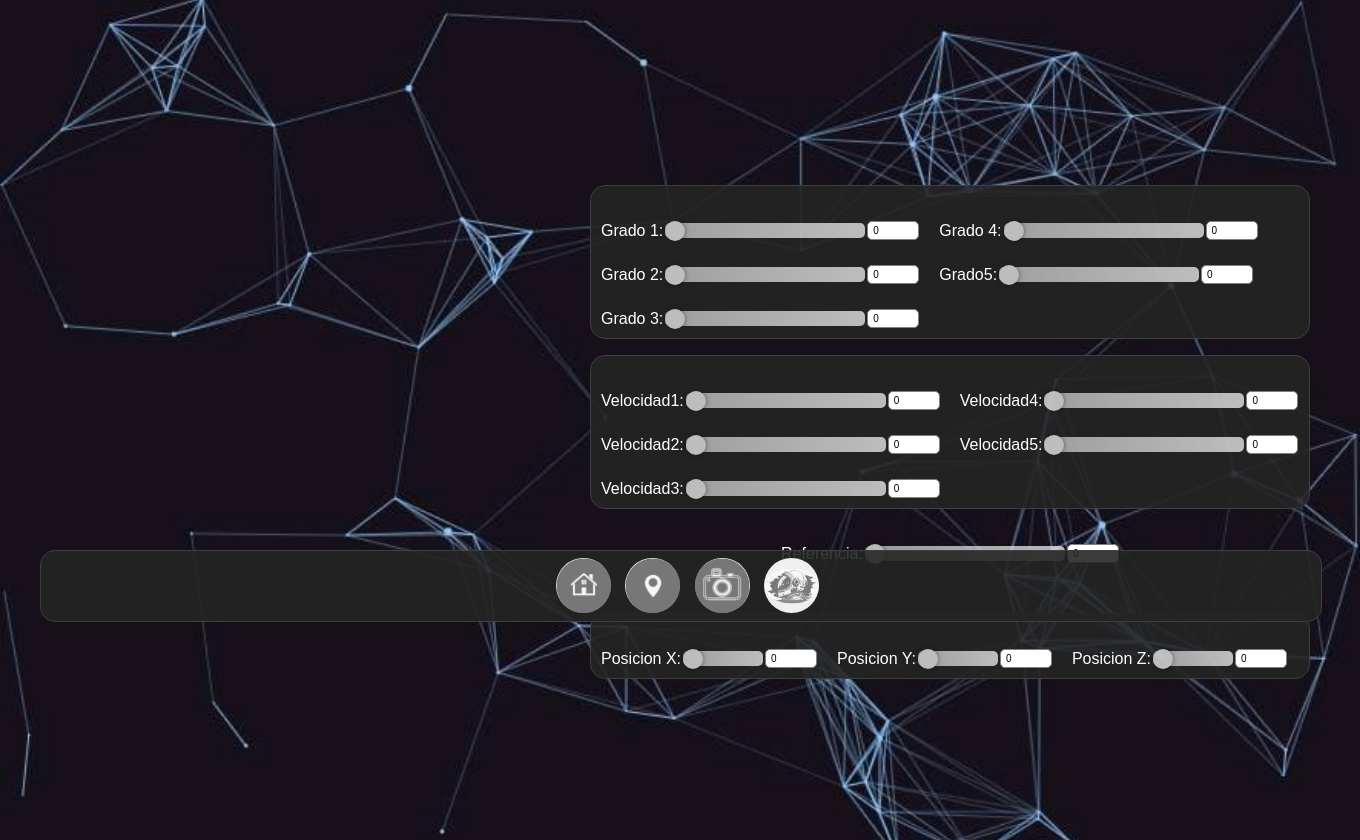
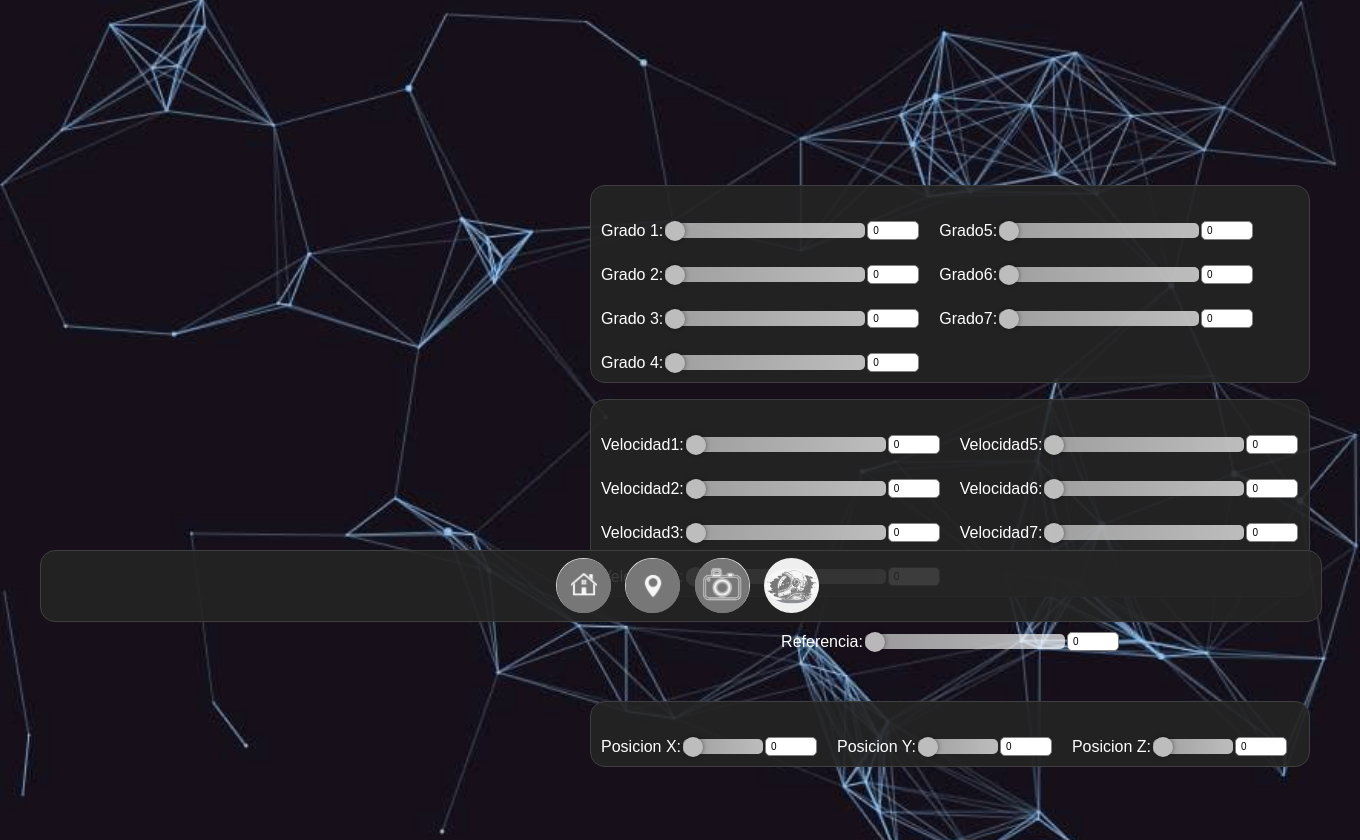
Before and after one commit to jjcountry/indexprin3, a Flask app: template templates/joybrazo.html in a window 1360 px wide. Run offline with Flask 3, Linux system fonts and the light colour scheme; the template is opened without the code that fills it, so the values that code supplies are empty.

Commit message:
seAgregaronSlader

```diff
--- a/static/js/scriptjoybrazo.js
+++ b/static/js/scriptjoybrazo.js
@@ -124,12 +124,14 @@
         angulo4: parseFloat(window.angulo4),
         angulo5: parseFloat(window.angulo5),
         angulo6: parseFloat(window.angulo6),
+        angulo7: parseFloat(window.angulo7),
         vel1: parseFloat(window.vel1),
         vel2: parseFloat(window.vel2),
         vel3: parseFloat(window.vel3),
         vel4: parseFloat(window.vel4),
         vel5: parseFloat(window.vel5),
         vel6: parseFloat(window.vel6),
+        vel7: parseFloat(window.vel7),
         ref: parseFloat(window.Referencia)
     };
 
--- a/templates/joybrazo.html
+++ b/templates/joybrazo.html
@@ -31,17 +31,28 @@
                         <input type="range" class="slider" id="grado3" min="0" max="360" value="0">
                         <input type="number" class="cuadro" id="angulo3" name="angulo3" min="0" max="360" value="0">
                     </div>
-                </div>
-                <div class="column">
                     <div class="joystick">
                         <label for="Grado4">Grado 4:</label>
                         <input type="range" class="slider" id="grado4" min="0" max="360" value="0">
                         <input type="number" class="cuadro" id="angulo4" name="angulo4" min="0" max="360" value="0">
                     </div>
+                </div>
+                <div class="column">
+
                     <div class="joystick">
                         <label for="Grado5">Grado5:</label>
                         <input type="range" class="slider" id="grado5" min="0" max="360" value="0">
                         <input type="number" class="cuadro" id="angulo5" name="angulo5" min="0" max="360" value="0">
+                    </div>
+                    <div class="joystick">
+                        <label for="Grado6">Grado6:</label>
+                        <input type="range" class="slider" id="grado6" min="0" max="360" value="0">
+                        <input type="number" class="cuadro" id="angulo6" name="angulo6" min="0" max="360" value="0">
+                    </div>
+                    <div class="joystick">
+                        <label for="Grado7">Grado7:</label>
+                        <input type="range" class="slider" id="grado7" min="0" max="360" value="0">
+                        <input type="number" class="cuadro" id="angulo7" name="angulo7" min="0" max="360" value="0">
                     </div>
                 </div>
                 <p></p>
@@ -65,17 +76,28 @@
                         <input type="range" class="slider" id="VELOCIDAD3" min="0" max="100" value="0">
                         <input type="number" class="cuadro" id="vel3" name="vel3" min="0" max="100" value="0">
                     </div>
-                </div>
-                <div class="column">
                     <div class="joystick">
                         <label for="VELOCIDAD4">Velocidad4:</label>
                         <input type="range" class="slider" id="VELOCIDAD4" min="0" max="100" value="0">
                         <input type="number" class="cuadro" id="vel4" name="vel4" min="0" max="100" value="0">
                     </div>
+                </div>
+                <div class="column">
+
                     <div class="joystick">
                         <label for="VELOCIDAD5">Velocidad5:</label>
                         <input type="range" class="slider" id="VELOCIDAD5" min="0" max="100" value="0">
                         <input type="number" class="cuadro" id="vel5" name="vel5" min="0" max="100" value="0">
+                    </div>
+                    <div class="joystick">
+                        <label for="VELOCIDAD6">Velocidad6:</label>
+                        <input type="range" class="slider" id="VELOCIDAD6" min="0" max="100" value="0">
+                        <input type="number" class="cuadro" id="vel6" name="vel6" min="0" max="100" value="0">
+                    </div>
+                    <div class="joystick">
+                        <label for="VELOCIDAD7">Velocidad7:</label>
+                        <input type="range" class="slider" id="VELOCIDAD7" min="0" max="100" value="0">
+                        <input type="number" class="cuadro" id="vel7" name="vel7" min="0" max="100" value="0">
                     </div>
 
                 </div>
```
Also changed, not shown: joybrazo.py (+8 -0 lines).
